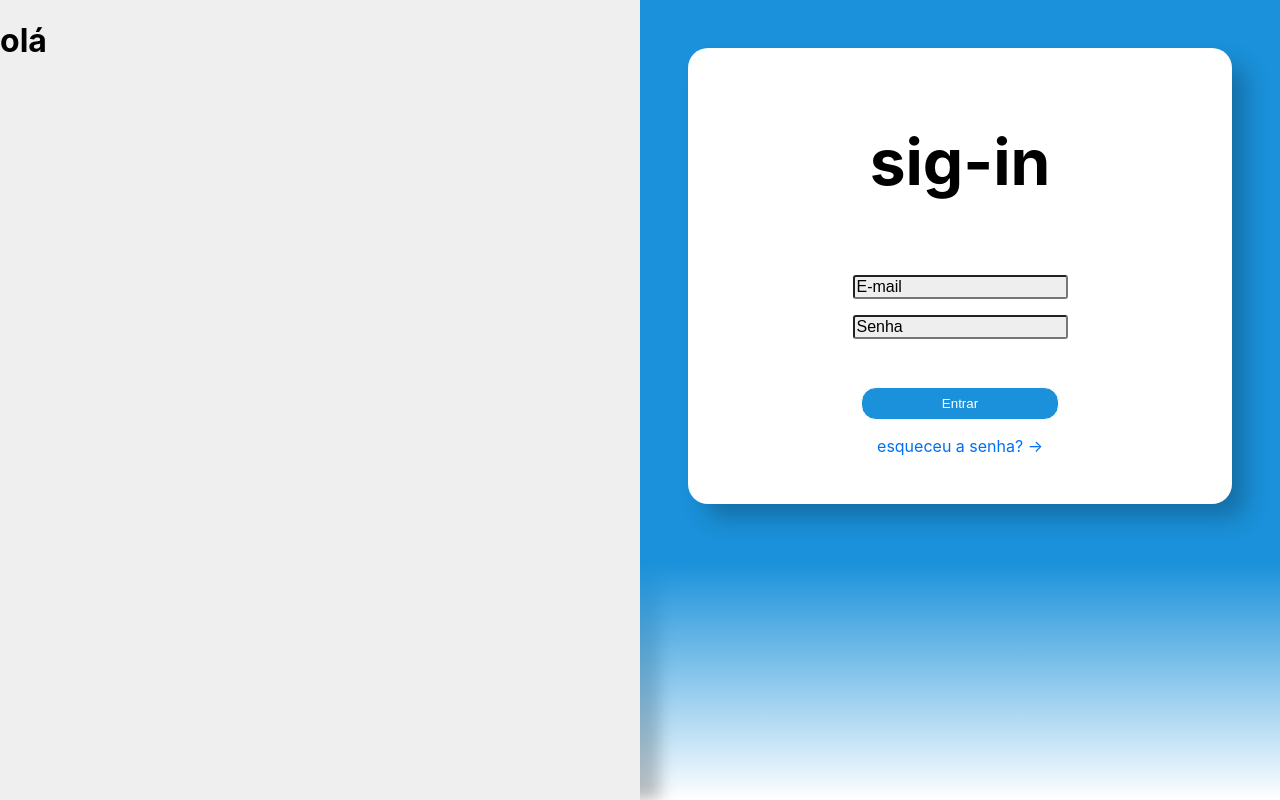
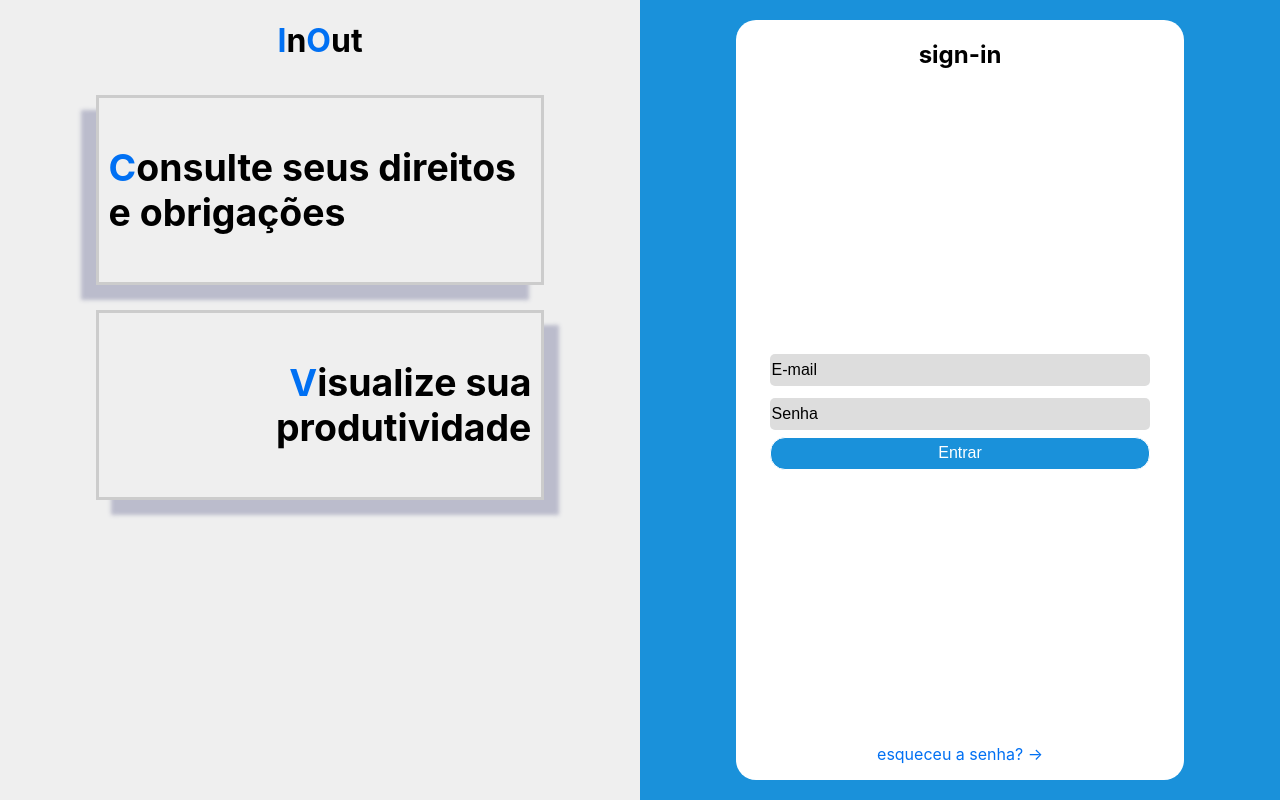
Before and after one commit to Victor2752/InOut, a Next.js app: page /login in a window 1280 px wide. Built offline with nearby package versions, Linux system fonts and the light colour scheme.

Commit message:
css e html pagina de login pronta
falta adicionar as funções e links

```diff
--- a/package.json
+++ b/package.json
@@ -8,8 +8,8 @@
     "start": "next start"
   },
   "dependencies": {
-    "next": "10.1.3",
-    "react": "17.0.2",
-    "react-dom": "17.0.2"
+    "next": "^10.1.3",
+    "react": "^17.0.2",
+    "react-dom": "^17.0.2"
   }
 }
--- a/pages/api/users.js
+++ b/pages/api/users.js
@@ -1,3 +1,16 @@
-export default (req, res) => {
-    res.status(200).json({email: 'victor'})
+export default function usuario (req, res) {
+
+    const {method, query} = req;
+
+    if (method === 'GET'){
+        res.status(200).json({
+            id: 1,
+            email: 'victor',
+            senha: '12345',
+            method,
+            query
+        });
+    }else{
+        res.status(405).json({ message: 'Metodo invalido'});
+    }
 }
--- a/pages/index.js
+++ b/pages/index.js
@@ -20,9 +20,9 @@ export default function Home() {
         </p>
 
         <div className={styles.grid}>
-          <a href="https://nextjs.org/docs" className={styles.card}>
-            <h3>Documentation &rarr;</h3>
-            <p>Find in-depth information about Next.js features and API.</p>
+          <a href="/login" className={styles.card}>
+            <h3>Tela de login &rarr;</h3>
+            <p>A primeira e unica pronta ksksksksks</p>
           </a>
 
           <a href="https://nextjs.org/learn" className={styles.card}>
--- a/pages/login.js
+++ b/pages/login.js
@@ -1,29 +1,46 @@
 import styles from '../styles/Login.module.css'
+import usuario from './api/users'
 
-function Login () {
-    return(
-        <main className={styles.container}>
-            <div className={styles.mainL}>
-                <h1>olá</h1>
-            </div>
-            <div className={styles.mainR}>
+function Login() {
+    return (
+        <div className={styles.container}>
+            <left>
+                <div className={styles.boxL}>
+                    <h1>
+                        <a>I</a>n<a>O</a>ut
+                    </h1>
+                    <div className={styles.boxL}>
+                        <b1>
+                            <h3>
+                                <a>C</a>onsulte seus direitos e obrigações
+                            </h3>
+                        </b1>
+                        <b2>
+                            <h3>
+                                <a>V</a>isualize sua produtividade
+                            </h3>
+                        </b2>
+                    </div>
+                </div>
+            </left>
+            <right>
                 <div className={styles.boxR}>
-                    <h1 className={styles.titleR}>
-                        sig-in
-                    </h1>
-                    <div className={styles.loginBox}>
-                        <input type='text' value='E-mail' className={styles.mailBox}/>
-                        <input type='text' value='Senha' className={styles.passwordBox}/>
+                    <h2>
+                        sign-in
+                    </h2>
+                    <div className={styles.boxR}>
+                        <input type='text' value='E-mail' className={styles.Box} />
+                        <input type='text' value='Senha' className={styles.Box} />
+                        <button className={styles.btnEntra}>
+                            Entrar
+                            </button>
                     </div>
-                    <button className={styles.btnEntra}>
-                        Entrar
-                    </button>
                     <a href="/" className={styles.link}>
                         <p>esqueceu a senha? &rarr;</p>
                     </a>
                 </div>
-            </div>
-        </main>
+            </right>
+        </div>
     )
 }
 
--- a/styles/Login.module.css
+++ b/styles/Login.module.css
@@ -1,78 +1,108 @@
 .container{
-    position: absolute;
+    width: 100%;
+    height: 100;
+    min-height: 100vh;
+    margin: 0;
+    padding: 0;
+
     display: flex;
-    width: 100vw;
+    justify-content: center;
+}
+
+.container right{
+    width: 50%;
     height: 100vh;
 
+    display: flex;
+    align-items: center;
+    justify-content: center;
+
+    background: #1a91da;
 }
 
-.mainL {
-    width: 50vw;
+.container left{
+    width: 50%;
     height: 100vh;
-    justify-content: center;
+
+    display: flex;
+    justify-content: right;
+    align-content:space-around;
+
     background: #EFEFEF;
-    box-shadow: 20px 0px 15px rgba(0, 0, 0, 0.25);
 }
 
-.mainR {
-    width: 50vw;
-    height: 100vh;
-    justify-content: center;
-    background: linear-gradient(
-        180deg,
-        #1A91DA 70.31%,
-        rgba(
-            26,
-            145,
-            218,
-            0
-        ) 100%
-    );
+.boxL {
+    width: 100%;
+    max-width: 640px;
+    height: 100%;
+
+    display: flex;
+    flex-direction: column;
+    align-items: center;
+
+    background: transparent;
+}
+
+.boxL b1{
+    width: 70%;
+    max-width: 450px;
+    margin: 2%;
+    padding: 1.5%;
+
+    font-size: 200%;
+    border: 3px solid #cccccc;
+    box-sizing: border-box;
+    box-shadow: -15px 15px 4px #bbbccc;
+}
+
+.boxL b2{
+    width: 70%;
+    max-width: 450px;
+    margin: 2%;
+    padding: 1.5%;
+
+    text-align: right;
+    font-size: 200%;
+    border: 3px solid #cccccc;
+    box-sizing: border-box;
+    box-shadow: 15px 15px 4px #bbbccc;
 }
 
 .boxR {
-    margin: 3rem;
-    padding: 1.5rem;
-    padding-block: 2rem;
-    text-align: center;
+    width: 85%;
+    max-width: 640px;
+    height: 95%;
+    max-height: 920px;
+    margin: 15%;
+
+    display: flex;
+    flex-direction: column;
+    align-items: center;
+    justify-content: center;
+
     background: #FFFFFF;
-    box-shadow: 15px 15px 25px -2px rgba(0, 0, 0, 0.25);
     border-radius: 20px;
 }
 
-.titleR {
-    font-family: -apple-system, BlinkMacSystemFont, 'Segoe UI', Roboto, Oxygen, Ubuntu, Cantarell, 'Open Sans', 'Helvetica Neue', sans-serif;
-    font-size: 4rem;
+.Box {
+    width: 100%;
+    height: 4vh;
+    max-height: 40px;
+    margin: 0.5vw;
+    font-size: 100%;
+    color: #000;
+    background-color: #dddddd;
+    border-style: none;
+    border-radius: 5px;
 }
 
-.loginBox{
-    margin: 1rem;
-    padding: 1.5rem;
-    display: flex;
-    flex-direction: column;
-    justify-content: center;
-    align-items: center;
-}
 
-.mailBox {
-    margin: 0.5rem;
-    font-size: 1rem;
-    color: #000;
-    background-color: #eeeeee;
-    border-radius: 3px;
-}
-
-.passwordBox {
-    margin: 0.5rem;
-    font-size: 1rem;
-    color: #000;
-    background-color: #eeeeee;
-    border-radius: 3px;
-}
 
 .btnEntra{
-    padding-block: 0.5rem;
-    padding-inline: 5rem;
+    width: 100%;
+    padding: 0.5vw;
+    font-size: 100%;
+
     color: #ffffff;
     background: #1A91DA;
     border: 1px solid #FFFFFF;
@@ -81,6 +111,8 @@
 }
 
 .link{
+    justify-self: center;
+    font-size: 100%;
     color: #0070f3;
 }
 
@@ -89,3 +121,31 @@
 .link :active {
     text-decoration: underline;
 }
+
+@media (max-width: 780px) {
+    .container {
+      flex-direction: column;
+    }
+    .container left{
+        width: 100%;
+        height: 90vh;
+        padding-block: 20px;
+    }
+    .container right{
+        width: 100%;
+        height: 60vh;
+        padding-block: 20px;
+    }
+    .boxL{
+        height: 100%;
+
+    }
+    .boxR{
+        height: 100%;
+        margin: 5%;
+    }
+    .Box{
+        margin: 4%;
+        padding: 2%;
+    }
+  }
--- a/styles/globals.css
+++ b/styles/globals.css
@@ -14,3 +14,36 @@ a {
 * {
   box-sizing: border-box;
 }
+
+h1 {
+  font-family: -apple-system, BlinkMacSystemFont, 'Segoe UI', Roboto, Oxygen, Ubuntu, Cantarell, 'Open Sans', 'Helvetica Neue', sans-serif;
+}
+
+h1 > a {
+  color: #0070f3;
+}
+
+h2 {
+  font-family: -apple-system, BlinkMacSystemFont, 'Segoe UI', Roboto, Oxygen, Ubuntu, Cantarell, 'Open Sans', 'Helvetica Neue', sans-serif;
+}
+
+h3 {
+  font-family: -apple-system, BlinkMacSystemFont, 'Segoe UI', Roboto, Oxygen, Ubuntu, Cantarell, 'Open Sans', 'Helvetica Neue', sans-serif;
+
+}
+
+h3 a {
+  color: #0070f3;
+}
+
+@media (max-width: 780px){
+  h1{
+    font-size: 500%;
+  }
+  h2{
+    font-size: 300%;
+  }
+  h3{
+    font-size: 100%;
+  }
+}
```
Also changed, not shown: 1 other file (tests, documents, lock files or other folders).
